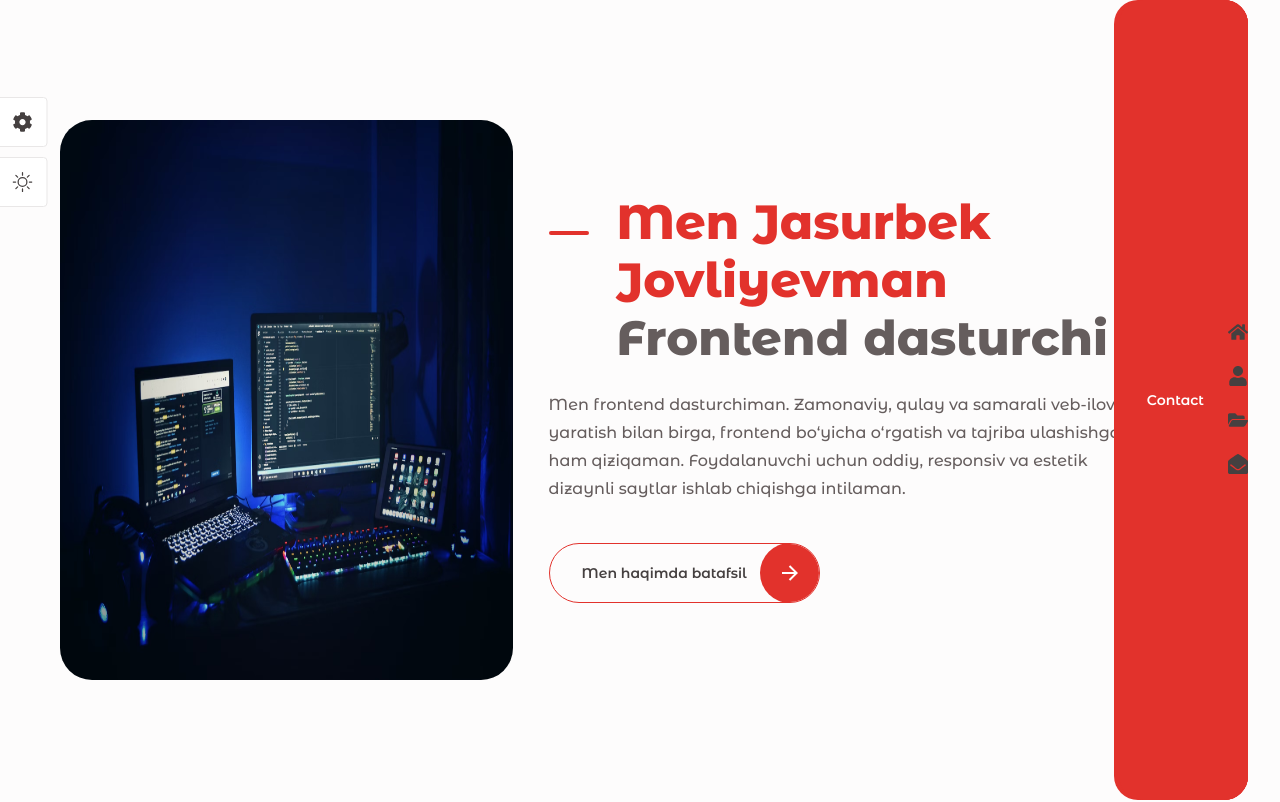
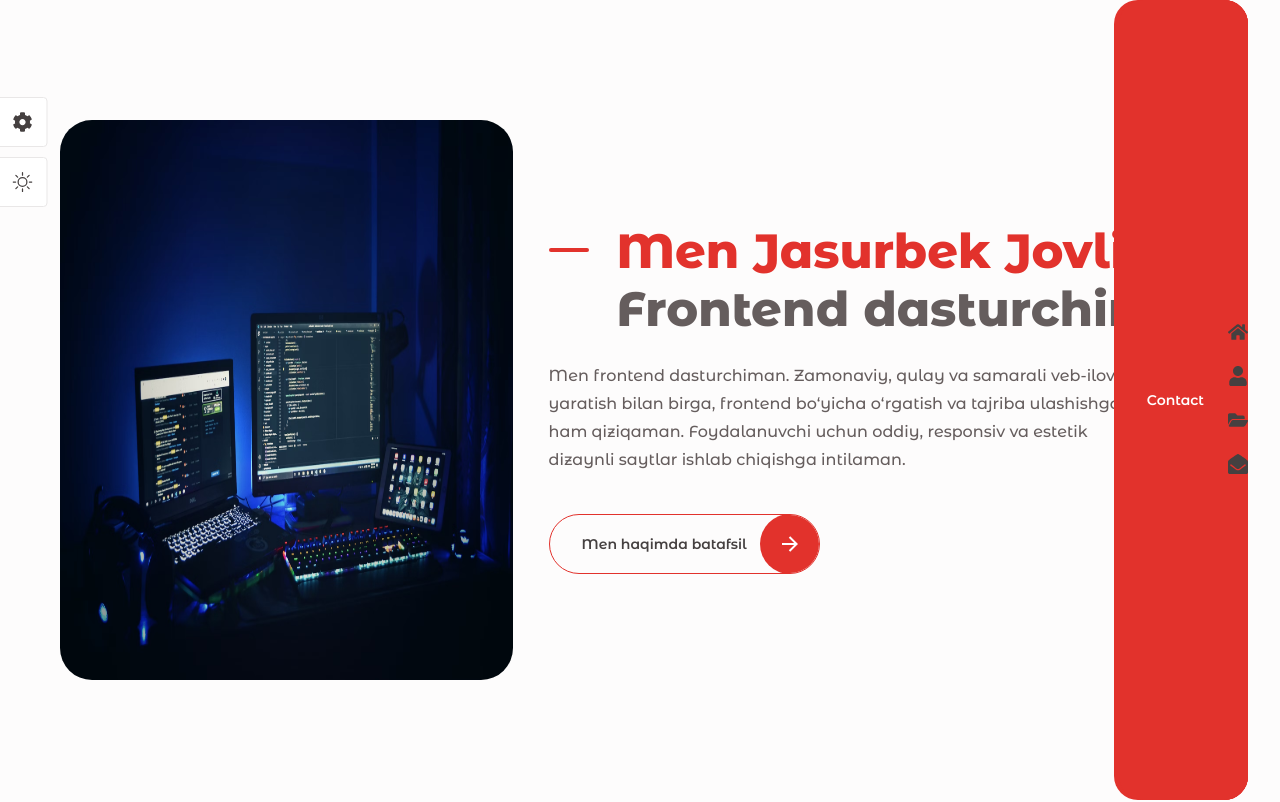
Before and after one commit to JasurbekJovliyev123/Portfolio, a React (Vite) app: page / in a window 1280 px wide. Shown: the top 802 px of the page. Built offline with nearby package versions, Linux system fonts and the light colour scheme.

Commit message:
add new skills

```diff
--- a/index.html
+++ b/index.html
@@ -3,7 +3,7 @@
   <head>
     <meta charset="UTF-8" />
     <meta name="viewport" content="width=device-width, initial-scale=1.0" />
-    <title>React & Frontend Developer</title>
+    <title>React & Frontend Dasturchi</title>
   </head>
   <body>
     <div id="root"></div>
--- a/src/pages/home/Home.jsx
+++ b/src/pages/home/Home.jsx
@@ -15,7 +15,7 @@ const Home = () => {
        <img src='./bg.avif' alt="" style={{marginLeft:'20'}} className='home-bg'/>
        <div className="home-content">
          <h1 className="home-title">
-          <span>Men Jasurbek Jovliyevman</span> <br /> Frontend dasturchi
+          <span>Men Jasurbek Jovliyev</span> <br /> Frontend dasturchiman
          </h1>
          <p className="home-description">
               Men frontend dasturchiman. Zamonaviy, qulay va samarali veb-ilovalar yaratish bilan birga, frontend bo‘yicha o‘rgatish va tajriba ulashishga ham qiziqaman. Foydalanuvchi uchun oddiy, responsiv va estetik dizaynli saytlar ishlab chiqishga intilaman.
@@ -44,5 +44,4 @@ const Home = () => {
     </div>
   )
 }
-
 export default Home
```
